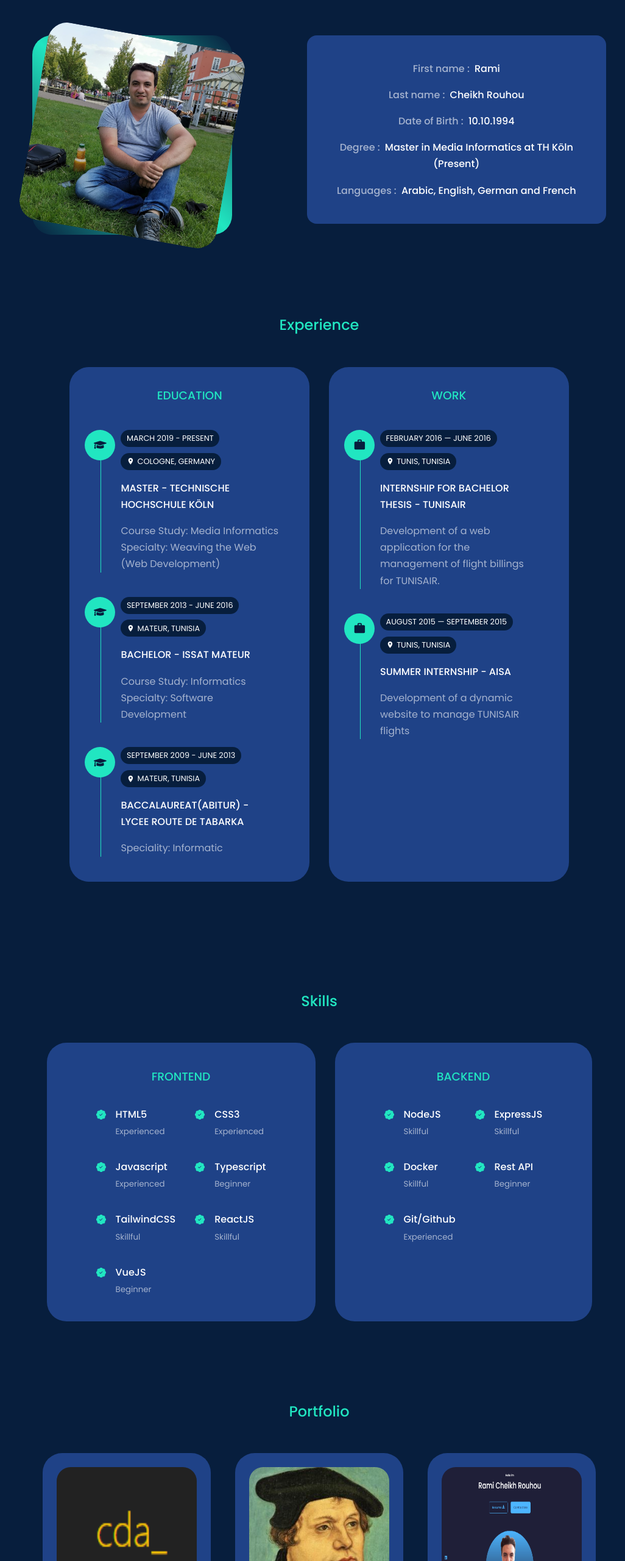
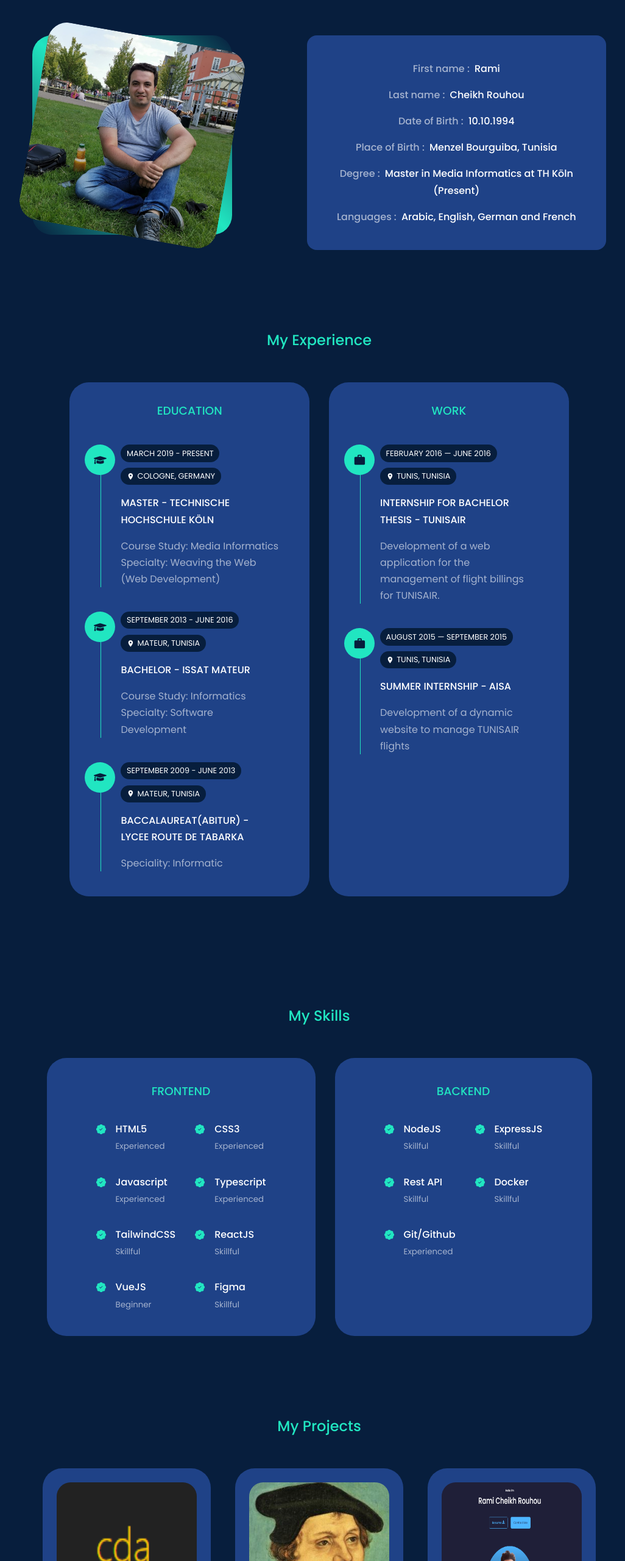
Before and after one commit to ramichr/portfolio, a React (Vite) app: page / in a window 1280 px wide. Shown: the part 887-3447 px from the top of the page at 61% size, without its empty margins (116-1142 px from the left). Built offline with nearby package versions, Linux system fonts and the light colour scheme.

Commit message:
update website

```diff
--- a/data.ts
+++ b/data.ts
@@ -2,6 +2,7 @@ interface Personal {
   firstName: string
   lastName: string
   dateOfBirth: string
+  placeOfBirth: string
   degree: string
   languages: string
 }
@@ -31,6 +32,7 @@ const personal: Personal = {
   firstName: 'Rami',
   lastName: 'Cheikh Rouhou',
   dateOfBirth: '10.10.1994',
+  placeOfBirth: 'Menzel Bourguiba, Tunisia',
   degree: 'Master in Media Informatics at TH Köln (Present)',
   languages: 'Arabic, English, German and French',
 }
@@ -54,7 +56,7 @@ const frontend: Skills[] = [
   {
     id: 4,
     skill: 'Typescript',
-    level: 'Beginner',
+    level: 'Experienced',
   },
   {
     id: 5,
@@ -71,6 +73,11 @@ const frontend: Skills[] = [
     skill: 'VueJS',
     level: 'Beginner',
   },
+  {
+    id: 9,
+    skill: 'Figma',
+    level: 'Skillful',
+  },
 ]
 const backend: Skills[] = [
   {
@@ -85,13 +92,13 @@ const backend: Skills[] = [
   },
   {
     id: 3,
-    skill: 'Docker',
+    skill: 'Rest API',
     level: 'Skillful',
   },
   {
     id: 4,
-    skill: 'Rest API',
-    level: 'Beginner',
+    skill: 'Docker',
+    level: 'Skillful',
   },
   {
     id: 5,
--- a/src/components/about/About.tsx
+++ b/src/components/about/About.tsx
@@ -2,9 +2,10 @@ import './about.css'
 import { personal } from '../../../data'
 
 export default function About() {
-  const { firstName, lastName, dateOfBirth, degree, languages } = {
-    ...personal,
-  }
+  const { firstName, lastName, dateOfBirth, placeOfBirth, degree, languages } =
+    {
+      ...personal,
+    }
   return (
     <section id='about'>
       <h2>About Me</h2>
@@ -28,6 +29,9 @@ export default function About() {
               <span> Date of Birth : </span> {dateOfBirth}
             </h4>
             <h4>
+              <span> Place of Birth : </span> {placeOfBirth}
+            </h4>
+            <h4>
               <span> Degree : </span> {degree}
             </h4>
             <h4>
--- a/src/components/experience/Experience.tsx
+++ b/src/components/experience/Experience.tsx
@@ -6,7 +6,7 @@ import { education, work } from '../../../data'
 export default function Experience() {
   return (
     <section id='experience'>
-      <h2>Experience</h2>
+      <h2>My Experience</h2>
       <div className='container experience__container'>
         <div className='experience__content'>
           <h3>EDUCATION</h3>
--- a/src/components/portfolio/Portfolio.tsx
+++ b/src/components/portfolio/Portfolio.tsx
@@ -4,7 +4,7 @@ import { portfolio } from '../../../data'
 export default function Portfolio() {
   return (
     <section id='portfolio'>
-      <h2>Portfolio</h2>
+      <h2>My Projects</h2>
       <div className='container portfolio__container'>
         {portfolio.map(({ ...project }) => {
           return (
--- a/src/components/skills/Skills.tsx
+++ b/src/components/skills/Skills.tsx
@@ -5,7 +5,7 @@ import { frontend, backend } from '../../../data'
 export default function Skills() {
   return (
     <section id='skills'>
-      <h2>Skills</h2>
+      <h2>My Skills</h2>
       <div className='container skills__container'>
         {/* ==============Frontend=============== */}
         <div className='skills__frontend'>
```
Also changed, not shown: 1 other file (tests, documents, lock files or other folders).
